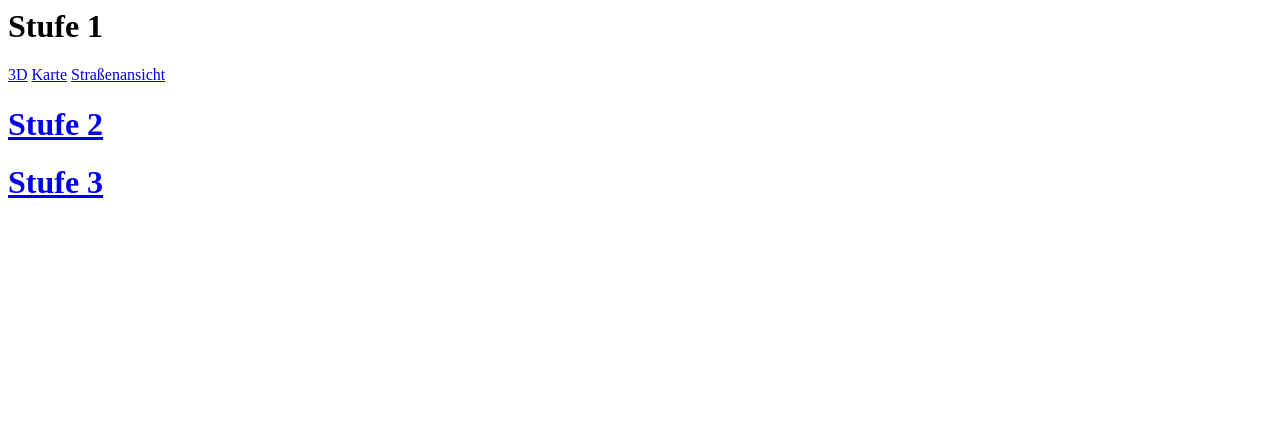
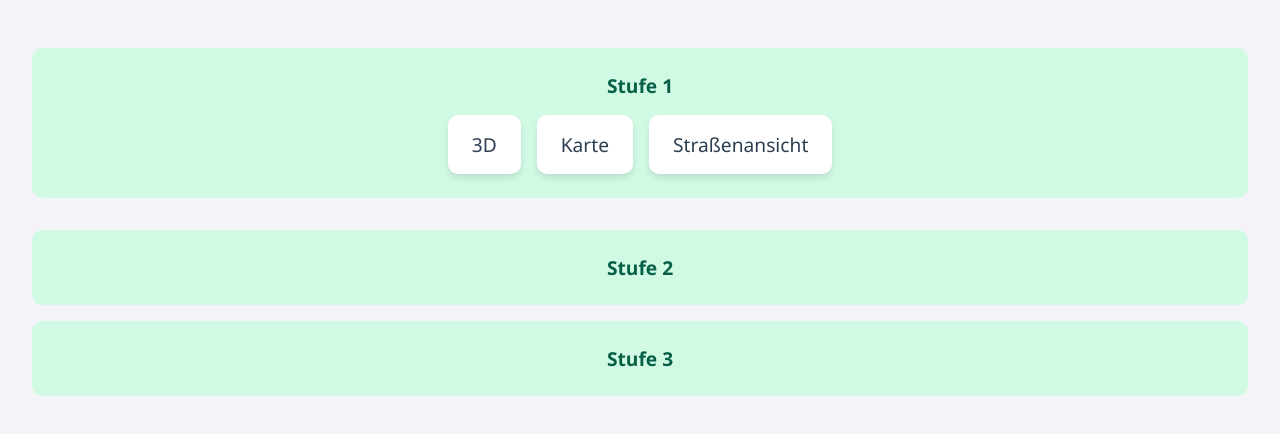
Before and after one commit to sanwarhier/masterarbeit-demo-tablet, a plain HTML site: page index.html in a window 1280 px wide. Drawn offline with Linux system fonts and the light colour scheme.

Commit message:
updated index & delete marker button

```diff
--- a/index.html
+++ b/index.html
@@ -1,10 +1,85 @@
-<h1>Stufe 1</h1>
-<a href="stufe1/3d.html">3D</a>
-<a href="stufe1/map.html">Karte</a>
-<a href="stufe1/streetview.html">Straßenansicht</a>
+<!DOCTYPE html>
+<html lang="de">
+<head>
+  <meta charset="UTF-8">
+  <title>Übersicht</title>
+  <style>
+    body {
+      font-family: 'Segoe UI', sans-serif;
+      background-color: #f4f4f8;
+      margin: 0;
+      padding: 2rem;
+      color: #333;
+    }
 
+    h1 {
+      margin-top: 2rem;
+      color: #2c3e50;
+      border-bottom: 2px solid #ccc;
+      padding-bottom: 0.3rem;
+    }
 
-<a href="stufe2/komplett.html"><h1>Stufe 2</h1></a>
+    .stufe-section {
+      margin-bottom: 2rem;
+    }
 
+    .link-container {
+      display: flex;
+      flex-wrap: wrap;
+      gap: 1rem;
+      margin-top: 1rem;
+      justify-content: center;
+    }
 
-<a href="stufe3/geteilt6.html"><h1>Stufe 3</h1></a>
+    .link-box {
+      background-color: #fff;
+      padding: 1rem 1.5rem;
+      border-radius: 10px;
+      box-shadow: 0 4px 6px rgba(0,0,0,0.1);
+      text-decoration: none;
+      color: #2c3e50;
+      font-weight: 500;
+      transition: transform 0.2s, background-color 0.2s;
+    }
+
+    .link-box:hover {
+      background-color: #e0e7ff;
+      transform: translateY(-3px);
+    }
+
+    .full-link {
+      display: block;
+      padding: 1.5rem;
+      margin-top: 1rem;
+      background-color: #d1fae5;
+      color: #065f46;
+      text-align: center;
+      border-radius: 10px;
+      text-decoration: none;
+      font-size: 1.2rem;
+      font-weight: bold;
+      transition: background-color 0.3s, transform 0.2s;
+    }
+
+    .full-link:hover {
+      background-color: #a7f3d0;
+      transform: scale(1.02);
+    }
+  </style>
+</head>
+<body>
+
+  <div class="stufe-section full-link">
+    Stufe 1
+    <div class="link-container">
+      <a class="link-box" href="stufe1/3d.html">3D</a>
+      <a class="link-box" href="stufe1/map.html">Karte</a>
+      <a class="link-box" href="stufe1/streetview.html">Straßenansicht</a>
+    </div>
+  </div>
+
+  <a class="full-link" href="stufe2/komplett.html">Stufe 2</a>
+  <a class="full-link" href="stufe3/geteilt6.html">Stufe 3</a>
+
+</body>
+</html>
```
Also changed, not shown: stufe1/3d.html (+0 -1 lines).
